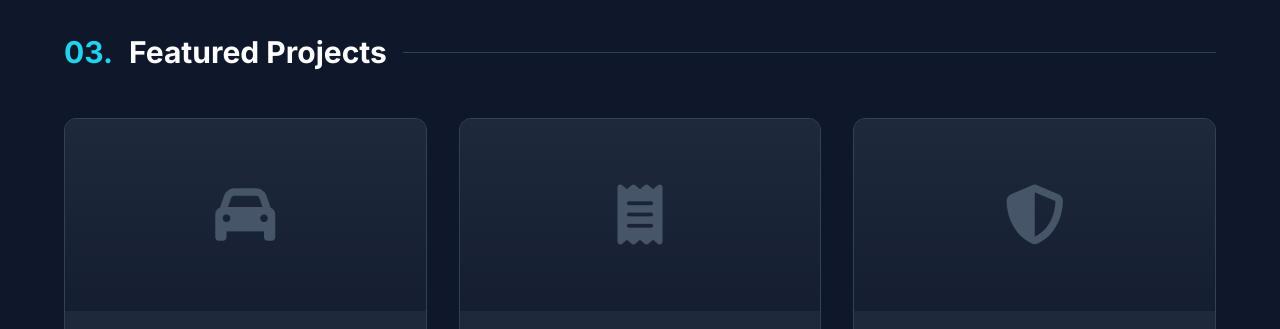
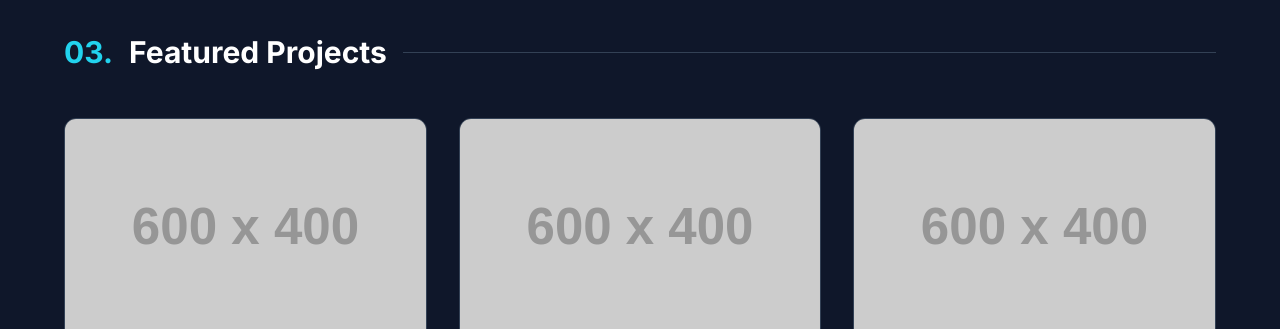
Before and after one commit to i4rushi/i4rushi.github.io, a plain HTML site: page index.html in a window 1280 px wide. Shown: the part 2530-2859 px from the top of the page. Drawn offline with nearby package versions, Linux system fonts and the light colour scheme; placeholder pictures from the web are drawn by us.

Commit message:
add images/videos

```diff
--- a/index.html
+++ b/index.html
@@ -229,10 +229,14 @@
             <div class="grid md:grid-cols-3 gap-8">
 
                 <div class="group bg-card rounded-xl overflow-hidden border border-slate-700 hover:border-primary transition-all hover:-translate-y-2 duration-300 fade-in-up delay-100 flex flex-col">
-                    <div class="h-48 bg-slate-800 flex items-center justify-center relative overflow-hidden">
-                        <div class="absolute inset-0 bg-gradient-to-t from-dark to-transparent opacity-60"></div>
-                        <i class="fas fa-car text-6xl text-slate-600 group-hover:text-primary transition-colors z-10"></i>
-                    </div>
+
+                    <div class="h-56 bg-slate-800 overflow-hidden relative">
+                        <img
+                            src="https://placehold.co/600x400/1e293b/22d3ee?text=Insert+Robot+Image+Here"
+                            alt="Autonomous Robotics Demo"
+                            class="w-full h-full object-cover group-hover:scale-105 transition-transform duration-500"
+                        >
+                        </div>
 
                     <div class="p-6 flex-grow flex flex-col">
                         <div class="flex justify-between items-center mb-4">
@@ -264,9 +268,13 @@
                 </div>
 
                 <div class="group bg-card rounded-xl overflow-hidden border border-slate-700 hover:border-secondary transition-all hover:-translate-y-2 duration-300 fade-in-up delay-200 flex flex-col">
-                    <div class="h-48 bg-slate-800 flex items-center justify-center relative overflow-hidden">
-                        <div class="absolute inset-0 bg-gradient-to-t from-dark to-transparent opacity-60"></div>
-                        <i class="fas fa-receipt text-6xl text-slate-600 group-hover:text-secondary transition-colors z-10"></i>
+
+                    <div class="h-56 bg-slate-800 overflow-hidden relative">
+                        <img
+                            src="https://placehold.co/600x400/1e293b/a855f7?text=Insert+App+Screenshot"
+                            alt="Expense App Demo"
+                            class="w-full h-full object-cover group-hover:scale-105 transition-transform duration-500"
+                        >
                     </div>
 
                     <div class="p-6 flex-grow flex flex-col">
@@ -298,9 +306,13 @@
                 </div>
 
                 <div class="group bg-card rounded-xl overflow-hidden border border-slate-700 hover:border-primary transition-all hover:-translate-y-2 duration-300 fade-in-up delay-300 flex flex-col">
-                    <div class="h-48 bg-slate-800 flex items-center justify-center relative overflow-hidden">
-                        <div class="absolute inset-0 bg-gradient-to-t from-dark to-transparent opacity-60"></div>
-                        <i class="fas fa-shield-halved text-6xl text-slate-600 group-hover:text-primary transition-colors z-10"></i>
+
+                    <div class="h-56 bg-slate-800 overflow-hidden relative">
+                        <img
+                            src="https://placehold.co/600x400/1e293b/22d3ee?text=Insert+Data+Vis+Chart"
+                            alt="Data Mining Demo"
+                            class="w-full h-full object-cover group-hover:scale-105 transition-transform duration-500"
+                        >
                     </div>
 
                     <div class="p-6 flex-grow flex flex-col">
```
